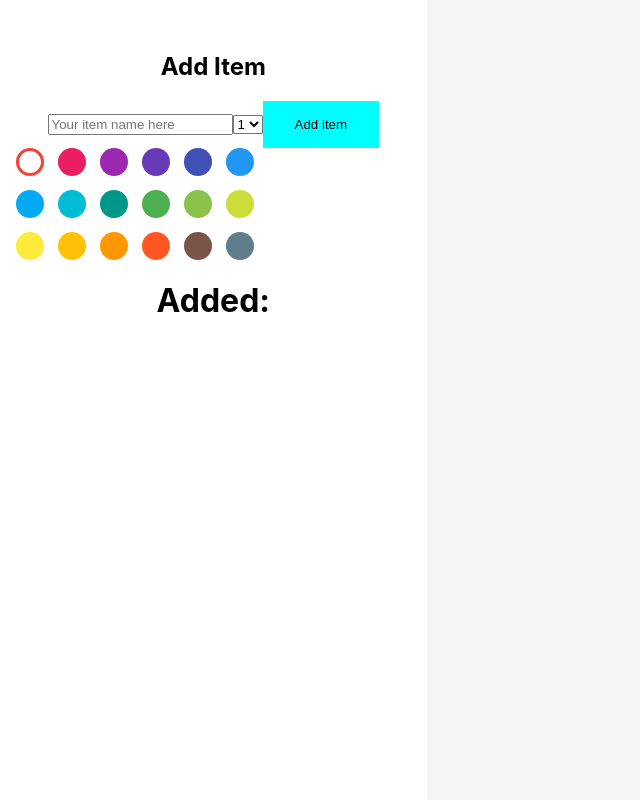
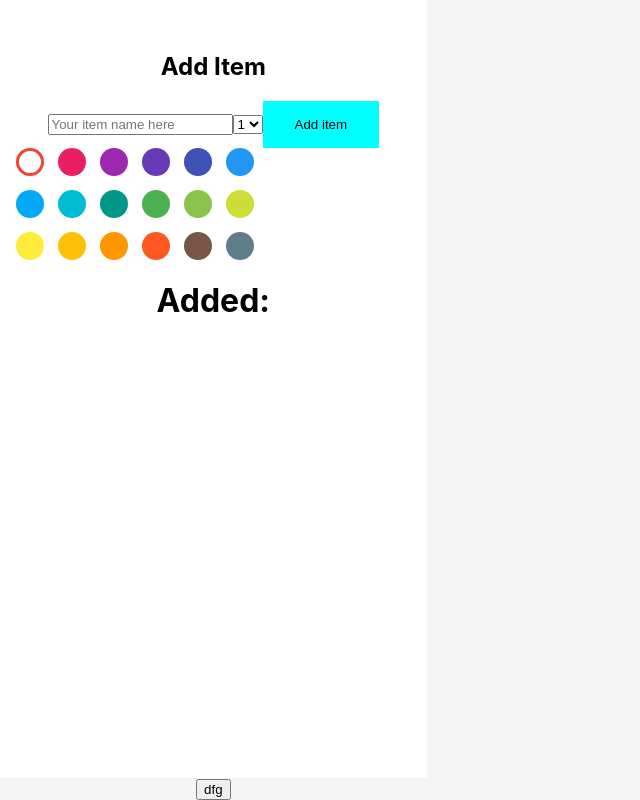
Before and after one commit to cirocki/Fortune-Wheel, a React (Create React App) app: page / in a window 1280 px wide. Shown: the whole page, without its empty margins (0-640 px from the left). Built offline with nearby package versions, Linux system fonts and the light colour scheme.

Commit message:
install GSAP

```diff
--- a/package.json
+++ b/package.json
@@ -7,6 +7,7 @@
     "@testing-library/react": "^9.4.0",
     "@testing-library/user-event": "^7.2.1",
     "chart.js": "^2.9.3",
+    "gsap": "^3.1.1",
     "react": "^16.12.0",
     "react-color": "^2.18.0",
     "react-dom": "^16.12.0",
--- a/src/components/Wheel.js
+++ b/src/components/Wheel.js
@@ -1,9 +1,21 @@
 import React, { useContext } from "react";
 import { PieChart, Pie, Sector, Cell, ResponsiveContainer } from "recharts";
+import gsap from "gsap";
 
 import { ItemContext } from "../contexts/ItemContext";
 
 export default function Wheel() {
+  let x = 1;
+  const rotateWheel = () => {
+    console.log("rotate");
+    x = x + 1;
+    gsap.to(".recharts-pie", {
+      duration: 3,
+      rotation: 1240 * x,
+      transformOrigin: "50% 50%"
+    });
+  };
+
   const { item } = useContext(ItemContext);
 
   const RADIAN = Math.PI / 180;
@@ -33,8 +45,9 @@ export default function Wheel() {
     );
   };
   return (
+    <>
       <div>
-      <ResponsiveContainer width="95%" height="95%">
+        <ResponsiveContainer width="95%">
           <PieChart>
             <Pie
               data={item}
@@ -51,5 +64,9 @@ export default function Wheel() {
           </PieChart>
         </ResponsiveContainer>
       </div>
+      <div>
+        <button onClick={rotateWheel}>dfg</button>
+      </div>
+    </>
   );
 }
```
Also changed, not shown: 1 other file (tests, documents, lock files or other folders). Lines whose indentation alone changed are shown as unchanged.
